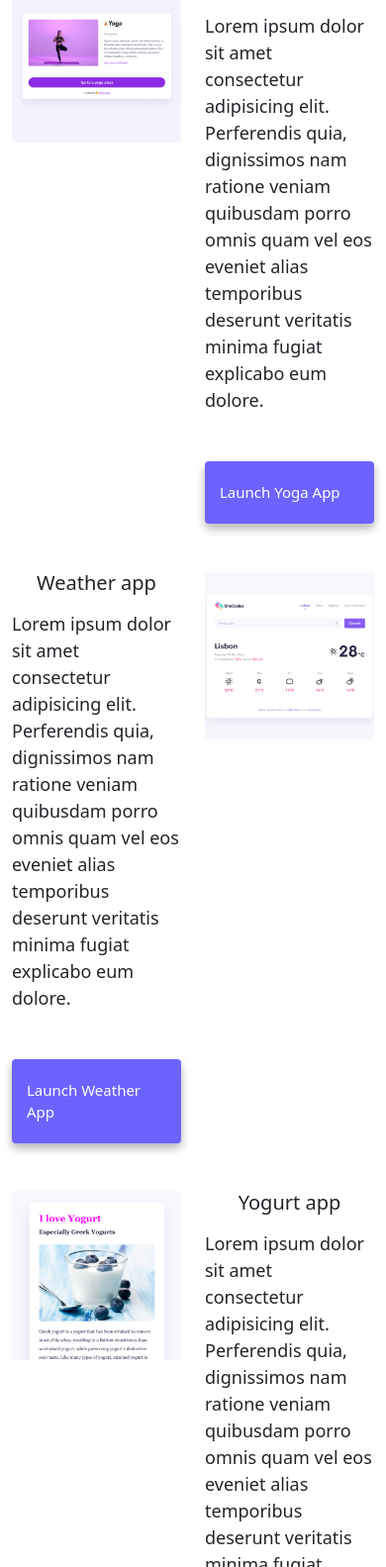
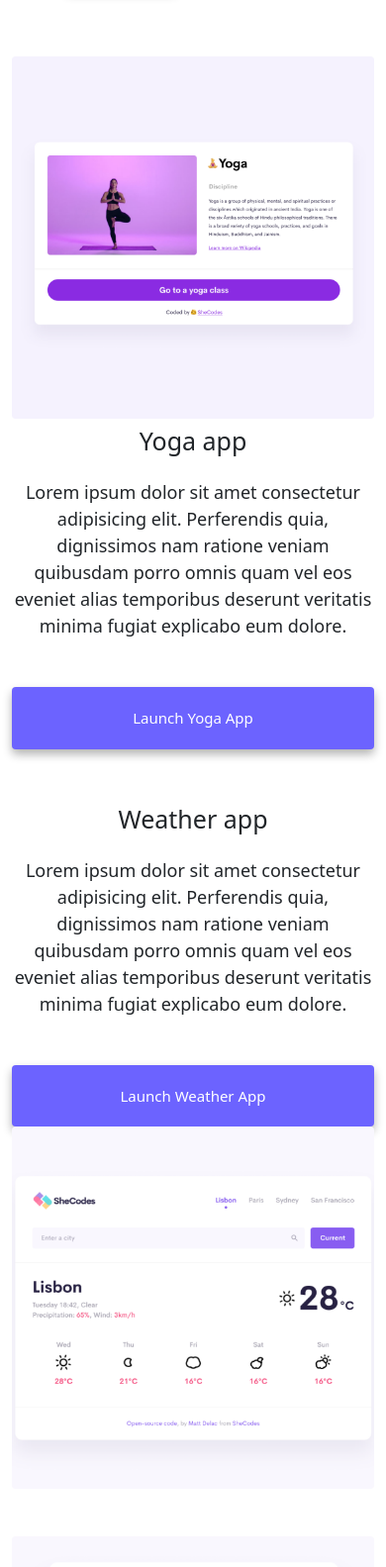
Before and after one commit to perpval/Week-3-Advanced-Tools, a website: page index.html in a window 390 px wide. Shown: the part 417-2000 px from the top of the page at 99% size. Drawn offline with nearby package versions, Linux system fonts and the light colour scheme.

Commit message:
Added titles to links and margin to images

```diff
--- a/index.html
+++ b/index.html
@@ -42,7 +42,7 @@
               >
             </li>
             <li class="nav-item">
-              <a class="nav-link" title="Link to apps" href="about.html">About me</a>
+              <a class="nav-link" title="My projects" href="about.html">About me</a>
             </li>
             <li class="nav-item">
               <a class="nav-link" title="Link to email addrees" href="about.html#contact">Contact me</a>
@@ -55,15 +55,15 @@
     <h1 class="text-center">Perpetual Dapaah</h1>
     <h3 class="text-center">Front-end developer, based in Accra, Ghana</h3>
     <div class="navigation-links mb-5">
-      <a href="about.html#contact" class="primary-link">Contact me</a>
-      <a href="about.html" class="secondary-link">About me</a>
+      <a href="about.html#contact" title="My email address" class="primary-link">Contact me</a>
+      <a href="about.html" title="My projects" class="secondary-link">About me</a>
     </div>
     <div class="container-sm">
       <div class="row">
-        <div class="col-6">
+        <div class="col-sm-6">
           <img src="images/yoga.png" alt="A woman performing Yoga" class="img-fluid rounded" />
         </div>
-        <div class="col-6">
+        <div class="col-sm-6">
           <h2 class="mb-3">Yoga app</h2>
           <p>
             Lorem ipsum dolor sit amet consectetur adipisicing elit. Perferendis
@@ -77,7 +77,7 @@
         </div>
       </div>
       <div class="row mt-5">
-        <div class="col-6">
+        <div class="col-sm-6">
           <h2 class="mb-3">Weather app</h2>
           <p>
             Lorem ipsum dolor sit amet consectetur adipisicing elit. Perferendis
@@ -89,15 +89,15 @@
             <a href="#" title="Link to Weather App" class="primary-link">Launch Weather App</a>
           </div>
         </div>
-        <div class="col-6">
+        <div class="col-sm-6">
           <img src="images/weather.png" alt="A weather application" class="img-fluid rounded" />
         </div>
       </div>
       <div class="row mt-5">
-        <div class="col-6">
+        <div class="col-sm-6">
           <img src="images/yogurt.png" alt="A glass of yogurt" class="img-fluid rounded" />
         </div>
-        <div class="col-6">
+        <div class="col-sm-6">
           <h2 class="mb-3">Yogurt app</h2>
           <p>
             Lorem ipsum dolor sit amet consectetur adipisicing elit. Perferendis
--- a/style.css
+++ b/style.css
@@ -88,16 +88,24 @@
   }
   @media(max-width: 650px){
     h1,h2,h3{
-      font-size: 20px;
+      font-size: 25px;
       text-align: center;
+      line-height:  1.8;
     }
     .primary-link{
       font-size: 15px;
       display: flex;
+      justify-content: center;
+
 
     }
     p{
-      display: flex;
+      text-align: center;
+      margin: auto;
+
+    }
+    .img-fluid{
+      margin: auto;
     }
 
   }
```
